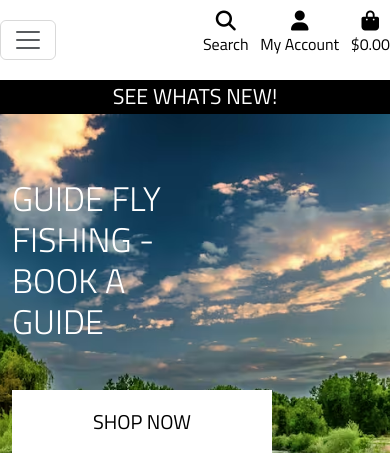
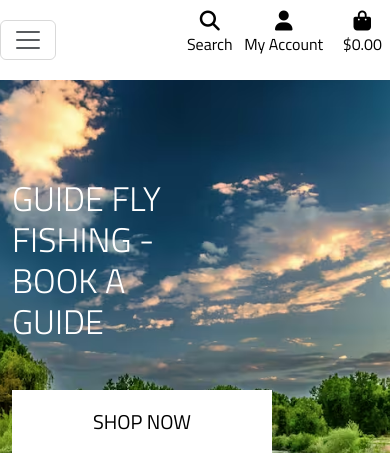
Before and after one commit to Coelecanth/Project-guideFlyFishing, a Django app: page / in a window 390 px wide. Shown: the top 453 px of the page. Run offline with Django 3.2, Linux system fonts and the light colour scheme; some libraries are stand-ins or nearby versions.

Commit message:
BUG-fixed spacing in Navbar with shopping bag in mobile view

```diff
--- a/templates/base.html
+++ b/templates/base.html
@@ -99,8 +99,9 @@
                             <a class="{% if grand_total %}text-info font-weight-bold{% else %}text-black{% endif %} nav-link"
                                 href="">
                                 <div class="text-center">
+                                    <!-- shopiing bag with value  -->
                                     <div><i class="fas fa-shopping-bag fa-lg"></i></div>
-                                    <p class="my-0">
+                                    <p class="my-0 mx-1">
                                         {% if grand_total %}
                                         ${{ grand_total|floatformat:2 }}
                                         {% else %}
@@ -125,12 +126,7 @@
             {% include 'includes/mobile-head.html' %}
             {% include 'includes/main-nav.html' %}
         </nav>
-    </div>
-    <div id="delivery-banner" class="row text-center">
-        <div class="col bg-black text-white">
-            <h4 class="logo-font my-1">See Whats New{{ free_delivery_threshold }}!</h4>
-        </div>
-    </div>
+
     </div>
 </header>
 
--- a/templates/includes/mobile-head.html
+++ b/templates/includes/mobile-head.html
@@ -45,7 +45,7 @@
       <a class="{% if grand_total %}text-primary font-weight-bold{% else %}text-black{% endif %} nav-link d-block d-lg-none" href="">
           <div class="text-center">
               <div><i class="fas fa-shopping-bag fa-lg"></i></div>
-              <p class="my-0">
+              <p class="my-0 mx-2">
                   {% if grand_total %}
                       ${{ grand_total|floatformat:2 }}
                   {% else %}
```
